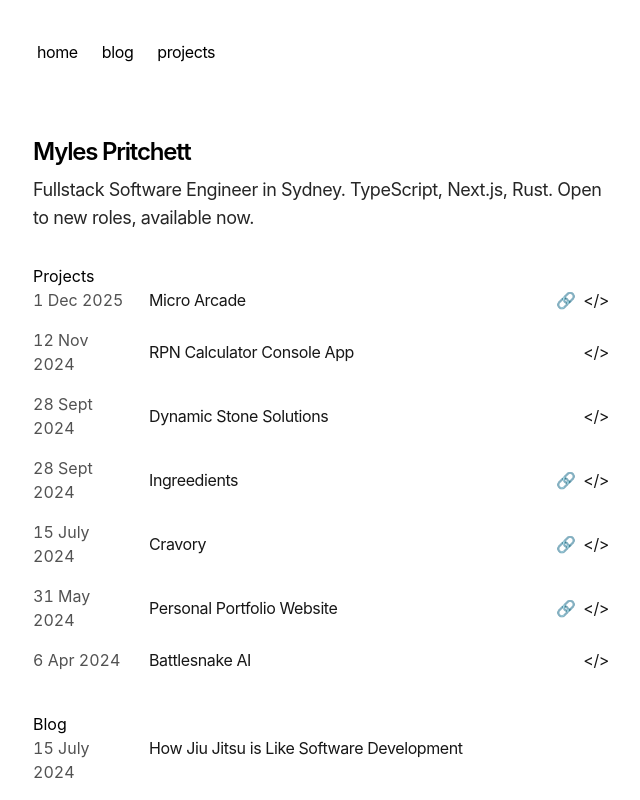
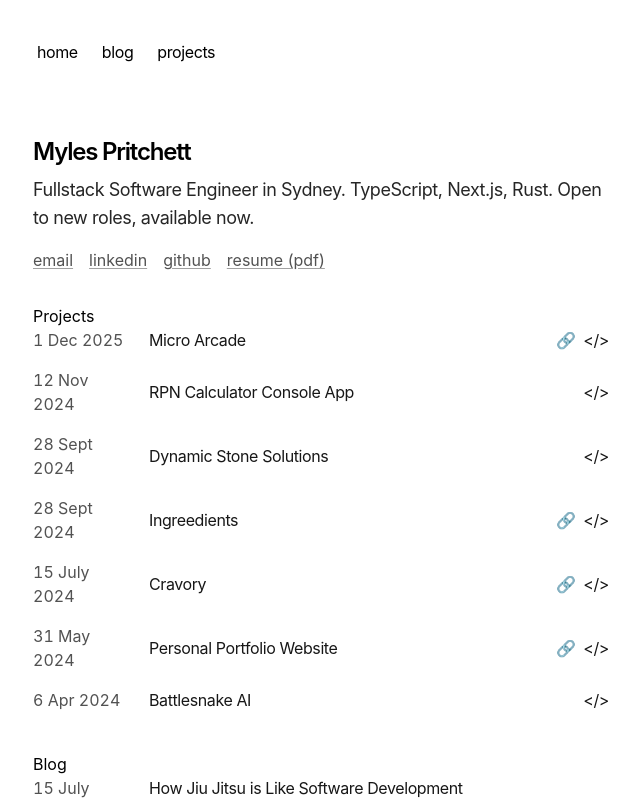
Before and after one commit to MylesJPritchett/mylesp.com, a Next.js app: page / in a window 1280 px wide. Shown: the top 800 px of the page, without its empty margins (319-959 px from the left). Built offline with nearby package versions, Linux system fonts and the light colour scheme.

Commit message:
feat: add contact strip under the home page headline

```diff
--- a/app/page.tsx
+++ b/app/page.tsx
@@ -1,5 +1,42 @@
 import { BlogPosts } from 'app/components/posts'
 import { PortfolioProjects } from 'app/components/projects'
+
+const resumeHref = '/Myles-Pritchett-Resume.pdf'
+
+const contactLinks = [
+  { label: 'email', href: 'mailto:mylesjpritchett@gmail.com' },
+  { label: 'linkedin', href: 'https://www.linkedin.com/in/myles-pritchett/' },
+  { label: 'github', href: 'https://github.com/MylesJPritchett/' },
+]
+
+const linkClass =
+  'underline decoration-neutral-400 underline-offset-2 transition-all hover:text-neutral-800 hover:decoration-neutral-800 dark:decoration-neutral-600 dark:hover:text-neutral-100 dark:hover:decoration-neutral-100'
+
+function ContactStrip() {
+  return (
+    <ul className="mb-8 flex flex-wrap gap-x-4 gap-y-2 text-neutral-600 dark:text-neutral-300">
+      {contactLinks.map(({ label, href }) => (
+        <li key={href}>
+          <a
+            className={linkClass}
+            href={href}
+            {...(href.startsWith('http') && {
+              target: '_blank',
+              rel: 'noopener noreferrer',
+            })}
+          >
+            {label}
+          </a>
+        </li>
+      ))}
+      <li>
+        <a className={linkClass} href={resumeHref} download>
+          resume (pdf)
+        </a>
+      </li>
+    </ul>
+  )
+}
 
 export default function Page() {
   return (
@@ -11,6 +48,7 @@ export default function Page() {
         Fullstack Software Engineer in Sydney. TypeScript, Next.js, Rust. Open
         to new roles, available now.
       </p>
+      <ContactStrip />
       <div className="my-8">
         <h2>Projects</h2>
         <PortfolioProjects />
```
Also changed, not shown: 1 other file (tests, documents, lock files or other folders).
